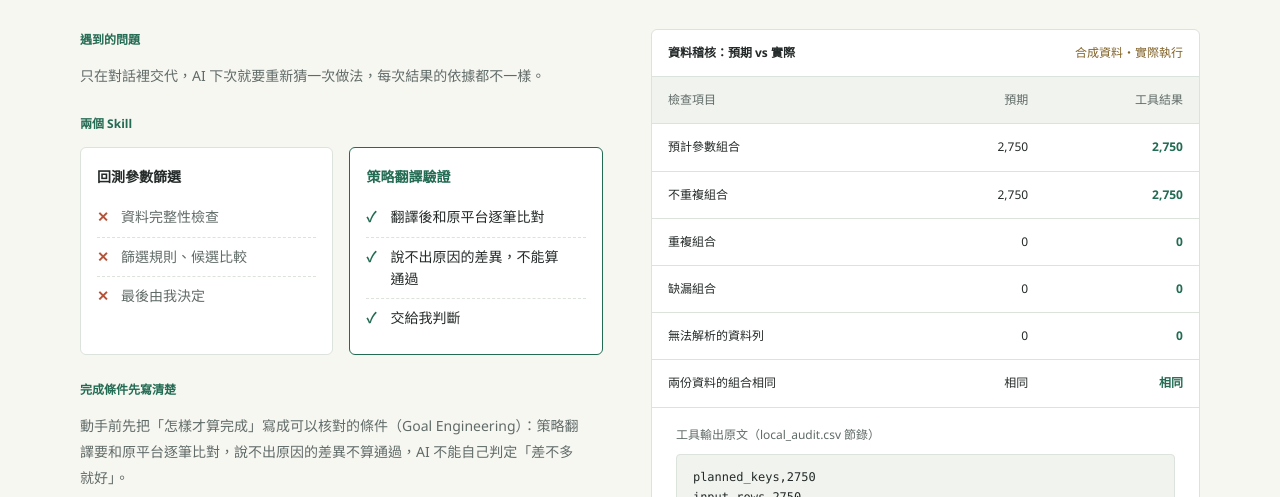
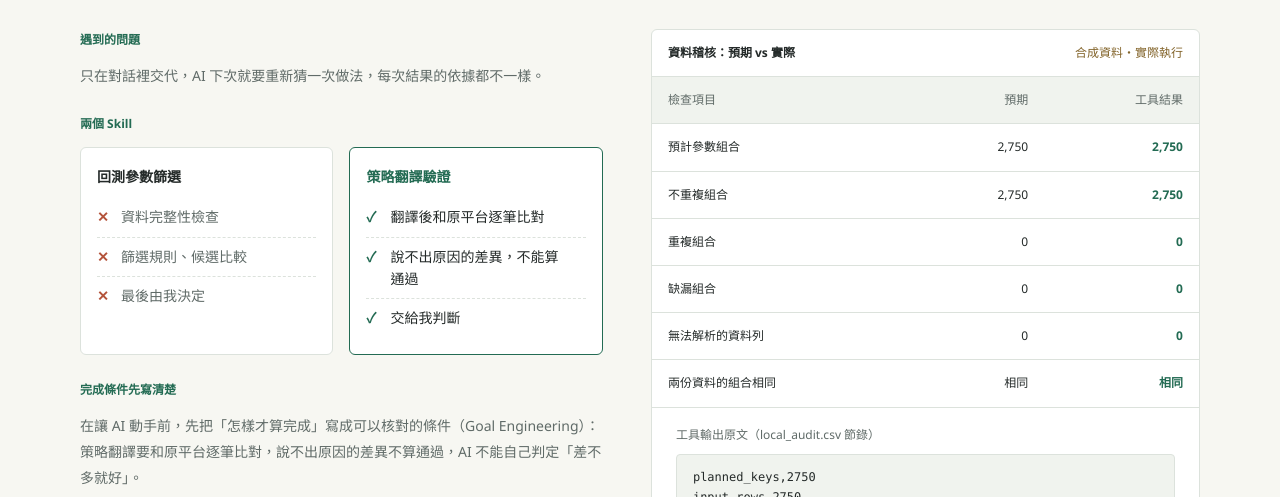
Before and after one commit to ningchou/ningchou.github.io, a plain HTML site: page skills.html in a window 1280 px wide. Shown: the part 303-800 px from the top of the page. Drawn offline with Linux system fonts and the light colour scheme.

Commit message:
docs(作品集): Goal Engineering 段落開頭改為「在讓 AI 動手前」

```diff
--- a/skills.html
+++ b/skills.html
@@ -17,7 +17,7 @@
 <a class="back" href="index.html#method">← 回到作品集</a>
 <article class="case" aria-labelledby="t"><div class="case-title"><div class="case-no" aria-hidden="true">01</div><div><p class="eyebrow">工作方法 01 ／ 流程與驗收 Skill</p><h2 id="t">把挑參數、翻譯策略的步驟寫成規則，AI 每次照同一套做</h2><div class="uses"><span>Skill（AI 照做的流程文件）</span><span>Python 分析工具</span></div></div></div>
 <div class="case-grid"><div class="prose">
-<div class="story-block"><div class="body-label">遇到的問題</div><p>只在對話裡交代，AI 下次就要重新猜一次做法，每次結果的依據都不一樣。</p></div><div class="story-block"><div class="body-label">兩個 Skill</div><div class="ba"><div class="before"><h4>回測參數篩選</h4><ul><li>資料完整性檢查</li><li>篩選規則、候選比較</li><li>最後由我決定</li></ul></div><div class="after"><h4>策略翻譯驗證</h4><ul><li>翻譯後和原平台逐筆比對</li><li>說不出原因的差異，不能算通過</li><li>交給我判斷</li></ul></div></div></div><div class="story-block"><div class="body-label">完成條件先寫清楚</div><p>動手前先把「怎樣才算完成」寫成可以核對的條件（Goal Engineering）：策略翻譯要和原平台逐筆比對，說不出原因的差異不算通過，AI 不能自己判定「差不多就好」。</p></div><div class="story-block"><div class="body-label">一個被抓到的錯</div><p>AI 曾把規劃的 18,000 組參數，當成實際有效的資料量；實際不重複的組合是 17,997 組。我要求把規劃數、實際數、有效數和排除數分開列，並把這次問題補進規則。</p></div><div class="story-block"><div class="body-label">分工</div><div class="split-plain"><div><strong>我負責</strong>定規則、提供案例、決定門檻和人工判斷。</div><div><strong>AI Agent 負責</strong>計算與翻譯程式、執行比對、整理差異和證據。</div></div></div><details><summary>更多細節：右邊的稽核表證明了什麼</summary><p>用兩份各 2,750 列的合成資料交給分析工具執行，先核對資料完整、有無重複，再比較兩份結果。資料是刻意做成完整、不重複的，所以預期全部通過。</p><p>這只證明工具能正確計數；沒有餵入有問題的資料，所以不證明它會攔下錯誤。停止條件是 AI 執行 Skill 時的規則，不是工具內建功能。驗證有指定案例與適用條件，不代表所有策略都適用。</p></details>
+<div class="story-block"><div class="body-label">遇到的問題</div><p>只在對話裡交代，AI 下次就要重新猜一次做法，每次結果的依據都不一樣。</p></div><div class="story-block"><div class="body-label">兩個 Skill</div><div class="ba"><div class="before"><h4>回測參數篩選</h4><ul><li>資料完整性檢查</li><li>篩選規則、候選比較</li><li>最後由我決定</li></ul></div><div class="after"><h4>策略翻譯驗證</h4><ul><li>翻譯後和原平台逐筆比對</li><li>說不出原因的差異，不能算通過</li><li>交給我判斷</li></ul></div></div></div><div class="story-block"><div class="body-label">完成條件先寫清楚</div><p>在讓 AI 動手前，先把「怎樣才算完成」寫成可以核對的條件（Goal Engineering）：策略翻譯要和原平台逐筆比對，說不出原因的差異不算通過，AI 不能自己判定「差不多就好」。</p></div><div class="story-block"><div class="body-label">一個被抓到的錯</div><p>AI 曾把規劃的 18,000 組參數，當成實際有效的資料量；實際不重複的組合是 17,997 組。我要求把規劃數、實際數、有效數和排除數分開列，並把這次問題補進規則。</p></div><div class="story-block"><div class="body-label">分工</div><div class="split-plain"><div><strong>我負責</strong>定規則、提供案例、決定門檻和人工判斷。</div><div><strong>AI Agent 負責</strong>計算與翻譯程式、執行比對、整理差異和證據。</div></div></div><details><summary>更多細節：右邊的稽核表證明了什麼</summary><p>用兩份各 2,750 列的合成資料交給分析工具執行，先核對資料完整、有無重複，再比較兩份結果。資料是刻意做成完整、不重複的，所以預期全部通過。</p><p>這只證明工具能正確計數；沒有餵入有問題的資料，所以不證明它會攔下錯誤。停止條件是 AI 執行 Skill 時的規則，不是工具內建功能。驗證有指定案例與適用條件，不代表所有策略都適用。</p></details>
 </div>
 <div><div class="sample"><div class="sample-bar"><strong>資料稽核：預期 vs 實際</strong><span class="demo-tag">合成資料・實際執行</span></div><div class="table-scroll"><table class="check-table"><thead><tr><th scope="col">檢查項目</th><th scope="col">預期</th><th scope="col">工具結果</th></tr></thead><tbody><tr><td>預計參數組合</td><td>2,750</td><td class="pass">2,750</td></tr><tr><td>不重複組合</td><td>2,750</td><td class="pass">2,750</td></tr><tr><td>重複組合</td><td>0</td><td class="pass">0</td></tr><tr><td>缺漏組合</td><td>0</td><td class="pass">0</td></tr><tr><td>無法解析的資料列</td><td>0</td><td class="pass">0</td></tr><tr><td>兩份資料的組合相同</td><td>相同</td><td class="pass">相同</td></tr></tbody></table></div><div class="raw"><div class="raw-label">工具輸出原文（local_audit.csv 節錄）</div><pre>planned_keys,2750
 input_rows,2750
```
